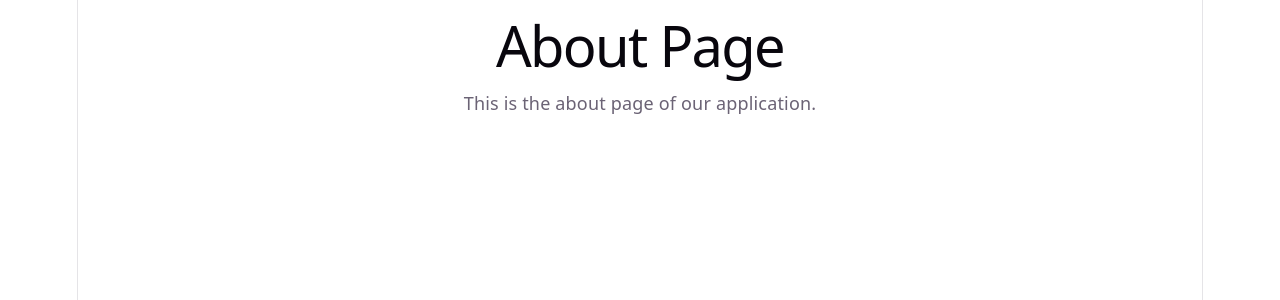
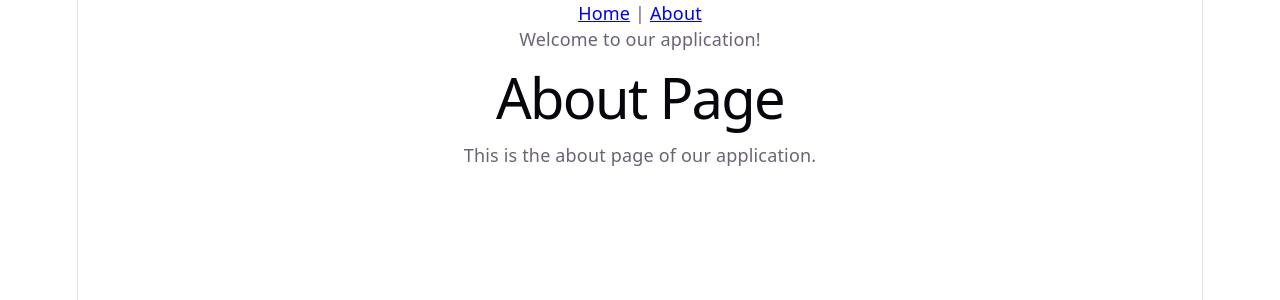
Before and after one commit to MuhammadSyauqiMurtadlo/react-fundamental-codepolitan, a React (Vite) app: page /about in a window 1280 px wide. Shown: the top 300 px of the page. Built offline with nearby package versions, Linux system fonts and the light colour scheme.

Commit message:
Layouting & children routes

```diff
--- /dev/null
+++ b/src/layouts/RootLayout.jsx
@@ -0,0 +1,13 @@
+import { Link, Outlet } from "react-router-dom";
+
+function RootLayout() {
+  return (
+    <>
+      <Link to="/">Home</Link> | <Link to="/about">About</Link>
+      <p>Welcome to our application!</p>
+      <Outlet />
+    </>
+  );
+}
+
+export default RootLayout;
--- a/src/routers/index.jsx
+++ b/src/routers/index.jsx
@@ -1,14 +1,21 @@
 import { createBrowserRouter } from "react-router-dom";
+import RootLayout from "../layouts/RootLayout";
 import Homepage from "../pages/Index";
 import About from "../pages/About";
 
 export const router = createBrowserRouter([
   {
     path: "/",
-    element: <Homepage />,
-  },
-  {
-    path: "/about",
-    element: <About />,
+    element: <RootLayout />,
+    children: [
+      {
+        index: true,
+        element: <Homepage />,
+      },
+      {
+        path: "about",
+        element: <About />,
+      },
+    ],
   },
 ]);
```
